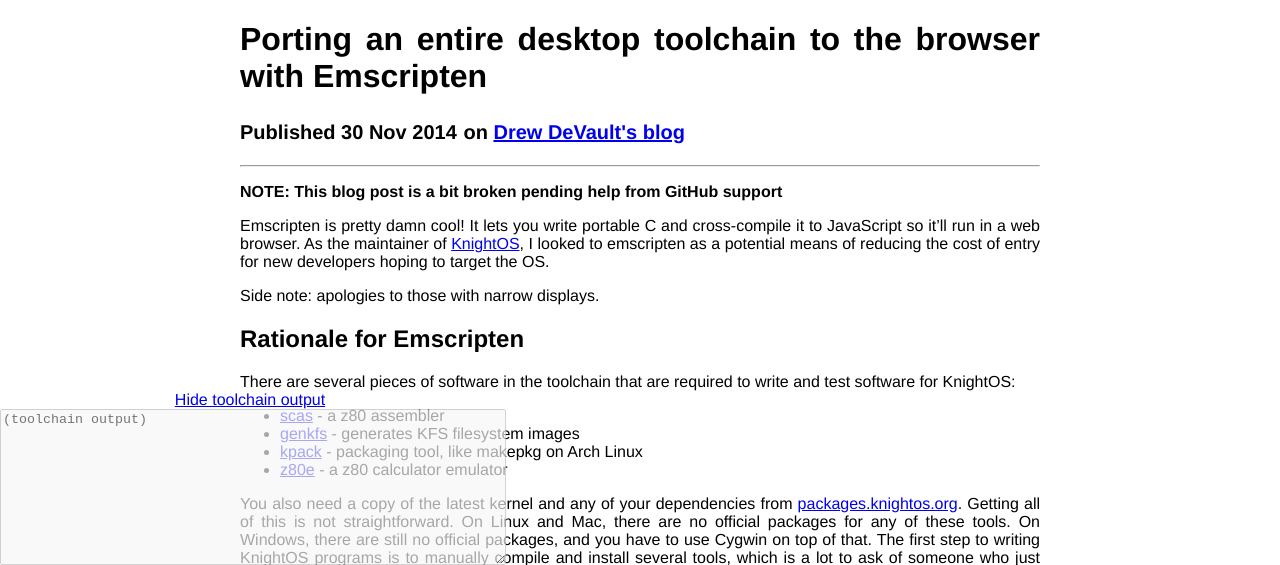
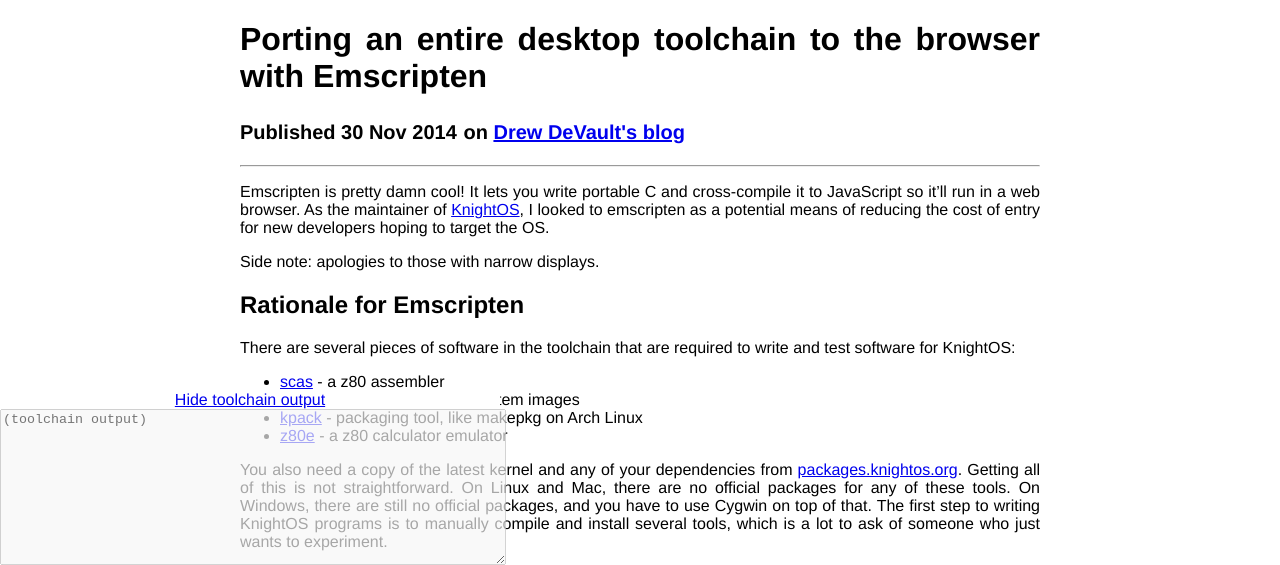
Before and after one commit to stormblog/sircmpwn.github.io, a Jekyll site: the page built from _posts/2014-11-30-Porting-an-entire-toolchain-to-the-browser-with-emscripten.md, in a window 1280 px wide and 900 px high, cut to the strip 0-565 px from the top of the window. Built offline with Jekyll 4.4.1, drawn with Linux system fonts in a browser that asks for light colours; comment, search, counter and statistics services are not loaded.

Commit message:
Remove github notice

```diff
--- a/_posts/2014-11-30-Porting-an-entire-toolchain-to-the-browser-with-emscripten.md
+++ b/_posts/2014-11-30-Porting-an-entire-toolchain-to-the-browser-with-emscripten.md
@@ -3,8 +3,6 @@
 layout: post_toolchain
 title: Porting an entire desktop toolchain to the browser with Emscripten
 ---
-
-**NOTE: This blog post is a bit broken pending help from GitHub support**
 
 Emscripten is pretty damn cool! It lets you write portable C and cross-compile
 it to JavaScript so it'll run in a web browser. As the maintainer of
```
